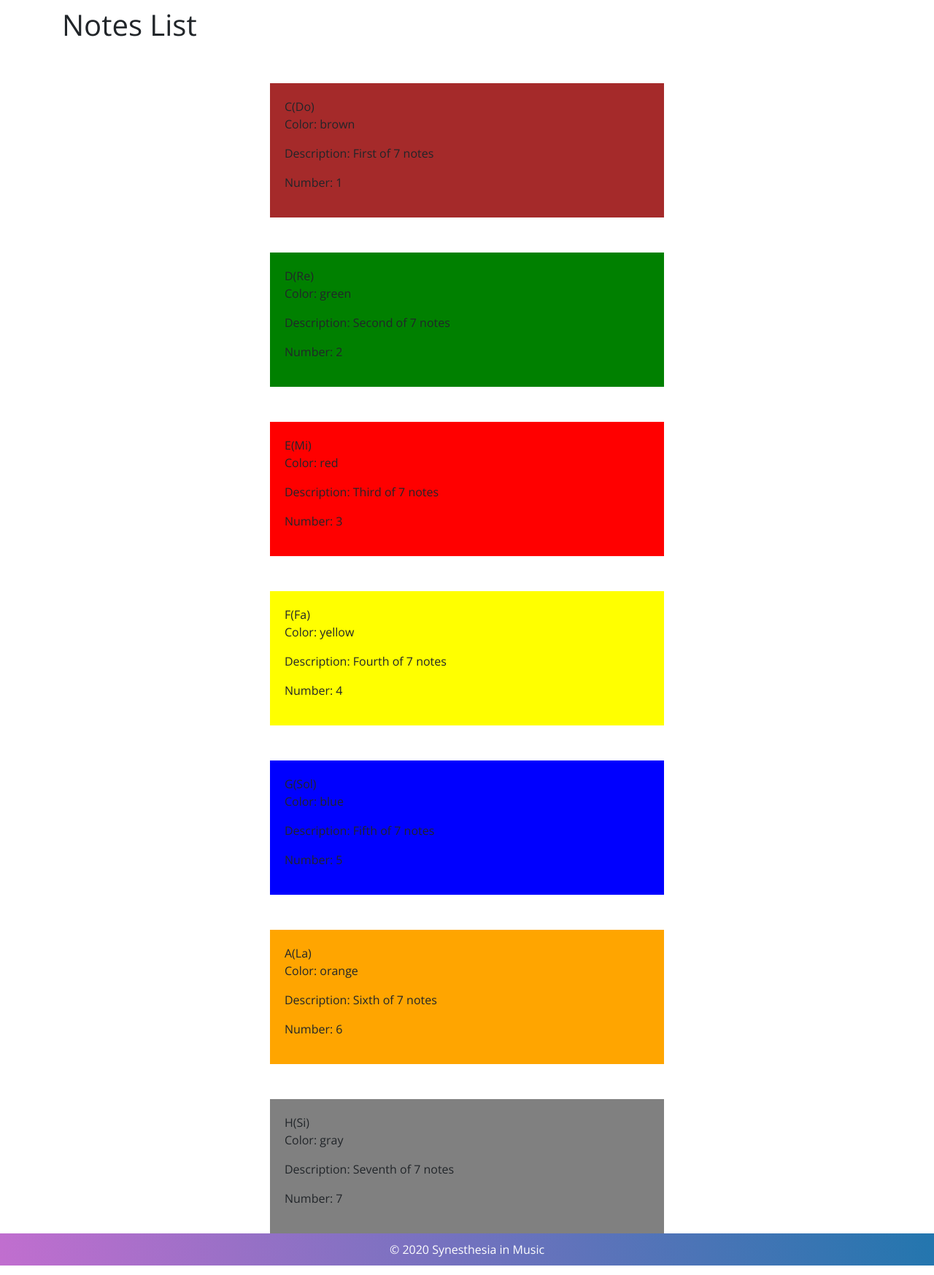
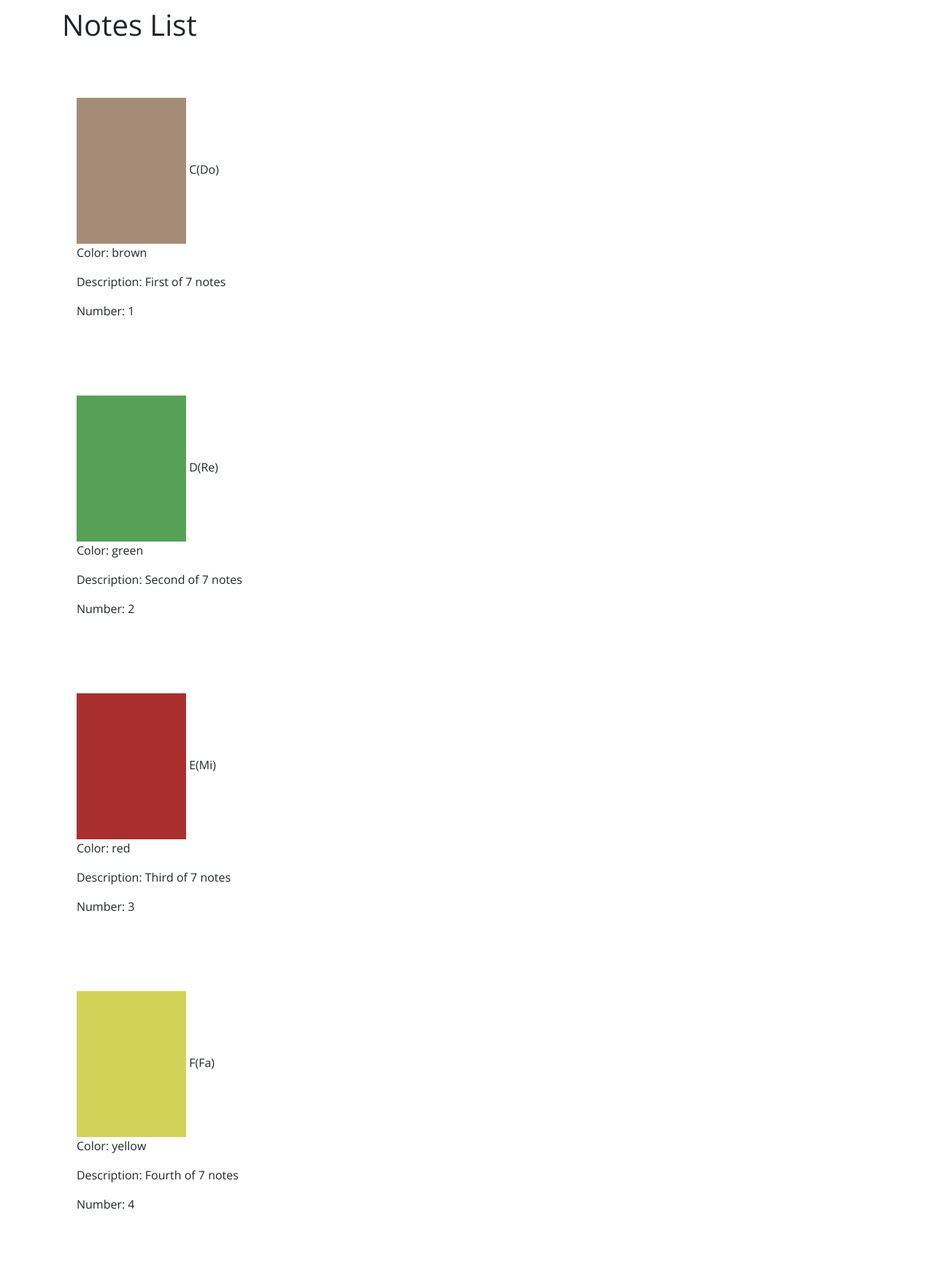
Before and after one commit to LiaTsernant/synesthesia, a Django app: page /notes/ in a window 1280 px wide. Shown: the part 56-1803 px from the top of the page at 73% size. Run offline with Django 3.2, Linux system fonts and the light colour scheme; data comes from the database, SQL or seed files in the repository; both versions use the stored data as it was after the commit; some libraries are stand-ins or nearby versions.

Commit message:
added imgs to use as bg for notes card

```diff
--- a/synesthesia/main_app/models.py
+++ b/synesthesia/main_app/models.py
@@ -45,6 +45,7 @@
 class Note(models.Model):
     name = models.CharField(max_length=100)
     color = models.CharField(max_length=100)
+    background = models.TextField(max_length=1000, default='NONE')
     description = models.TextField(max_length=250)
     number = models.IntegerField()
     pictures = models.ManyToManyField(Picture)
--- a/synesthesia/main_app/static/css/style.css
+++ b/synesthesia/main_app/static/css/style.css
@@ -93,3 +93,5 @@
   transition: 0.25s;
   cursor: pointer;
 }
+
+/* NOTES INDEX */
--- a/synesthesia/main_app/templates/notes/detail.html
+++ b/synesthesia/main_app/templates/notes/detail.html
@@ -47,7 +47,7 @@
         </thead>
         <tbody>
             {% for person in note.person_set.all %}
-               <tr>
+              <tr>
                 <td>{{person.name}}</td>
                 <td class="{{person.color}} lighten-3">{{person.get_color_display}}</td>
               </tr>
@@ -67,7 +67,7 @@
       {% for picture in note.pictures.all %}
 
       {% comment %} The actual picture art {% endcomment %}
-       <div class="col s12 m6">
+        <div class="col s12 m6">
           <div class="card">
             <div class="card-image">
               <img src="{{ picture.link }}">
--- a/synesthesia/main_app/templates/notes/index.html
+++ b/synesthesia/main_app/templates/notes/index.html
@@ -1,4 +1,5 @@
 {% extends 'base.html' %}
+{% load static %}
 {% block content %}
 <h1>Notes List</h1>
 
@@ -20,9 +21,10 @@
 {% for note in notes %}
 <a href="{% url 'detail' note.id %}">
   <div class="row d-flex justify-content-center">
-    <div class="col-md-6 mt-5">
+    <div class="col-md-12 mt-5">
       <div class="card-content">
-        <div class="card-body text-body" style="background-color:{{note.color}}">
+        <div class="card-body text-body" >
+        <img src="{% static note.background %}" >
             <span class="card-title">{{note.name}}</span>
             <p>Color: {{ note.color }}</p>
             <p>Description: {{ note.description }}</p>
```
Also changed, not shown: synesthesia/main_app/fixtures/notes.json (+7 -0 lines), synesthesia/main_app/migrations/0014_note_background.py (added), synesthesia/main_app/static/images/blue.png (added), synesthesia/main_app/static/images/brown.png (added), synesthesia/main_app/static/images/gapng.png (deleted), synesthesia/main_app/static/images/gray.png (added), synesthesia/main_app/static/images/green.png (added), synesthesia/main_app/static/images/orange.png (added), synesthesia/main_app/static/images/red.png (added), synesthesia/main_app/static/images/yellow.png (added), 2 other files.
